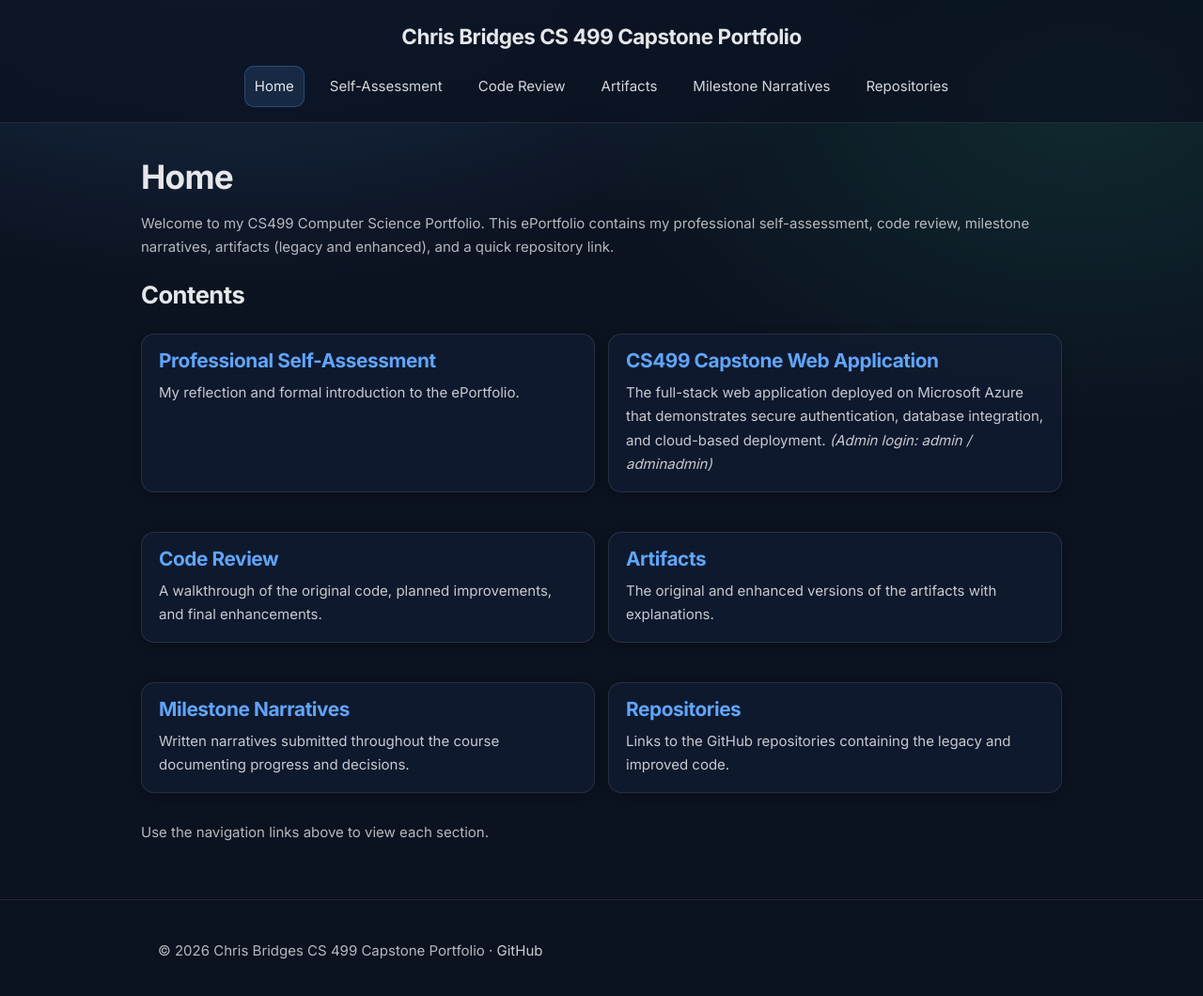
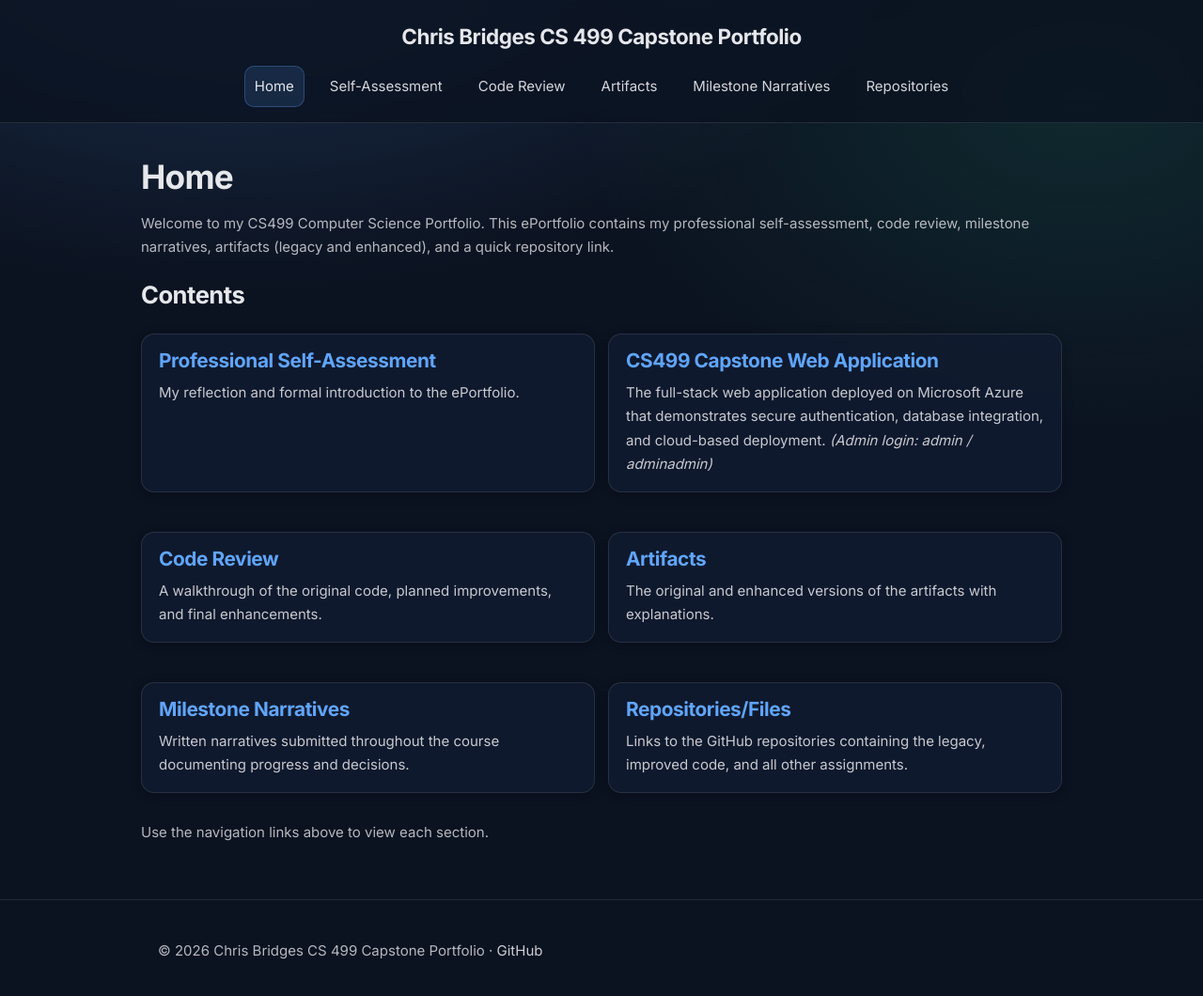
Before and after one commit to christopherbridges1/christopherbridges1.github.io, a Jekyll site: the page built from index.md, in a window 1280 px wide and 1080 px high. Shown: the top 1060 px of the window at 94% size. Built offline with Jekyll 4.4.1, drawn with Linux system fonts in a browser that asks for light colours.

Commit message:
Update index.md

```diff
--- a/index.md
+++ b/index.md
@@ -43,8 +43,8 @@ Welcome to my CS499 Computer Science Portfolio. This ePortfolio contains my prof
   </div>
 
   <div class="section-card">
-    <h3><a href="{{ '/repository/' | relative_url }}">Repositories</a></h3>
-    <p>Links to the GitHub repositories containing the legacy and improved code.</p>
+    <h3><a href="{{ '/repository/' | relative_url }}">Repositories/Files</a></h3>
+    <p>Links to the GitHub repositories containing the legacy, improved code, and all other assignments.</p>
   </div>
 </div>
 <p>Use the navigation links above to view each section.</p>
```
